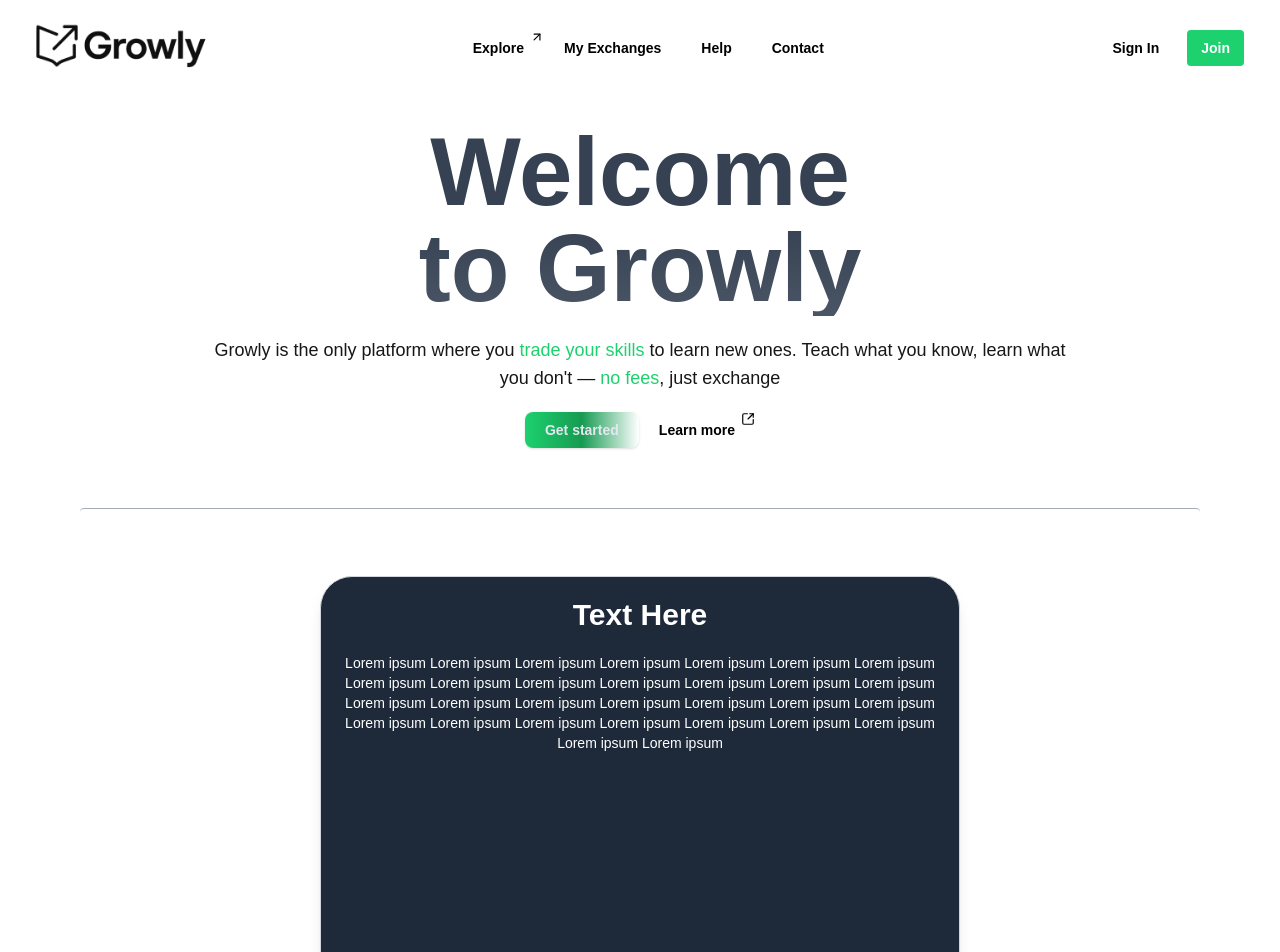
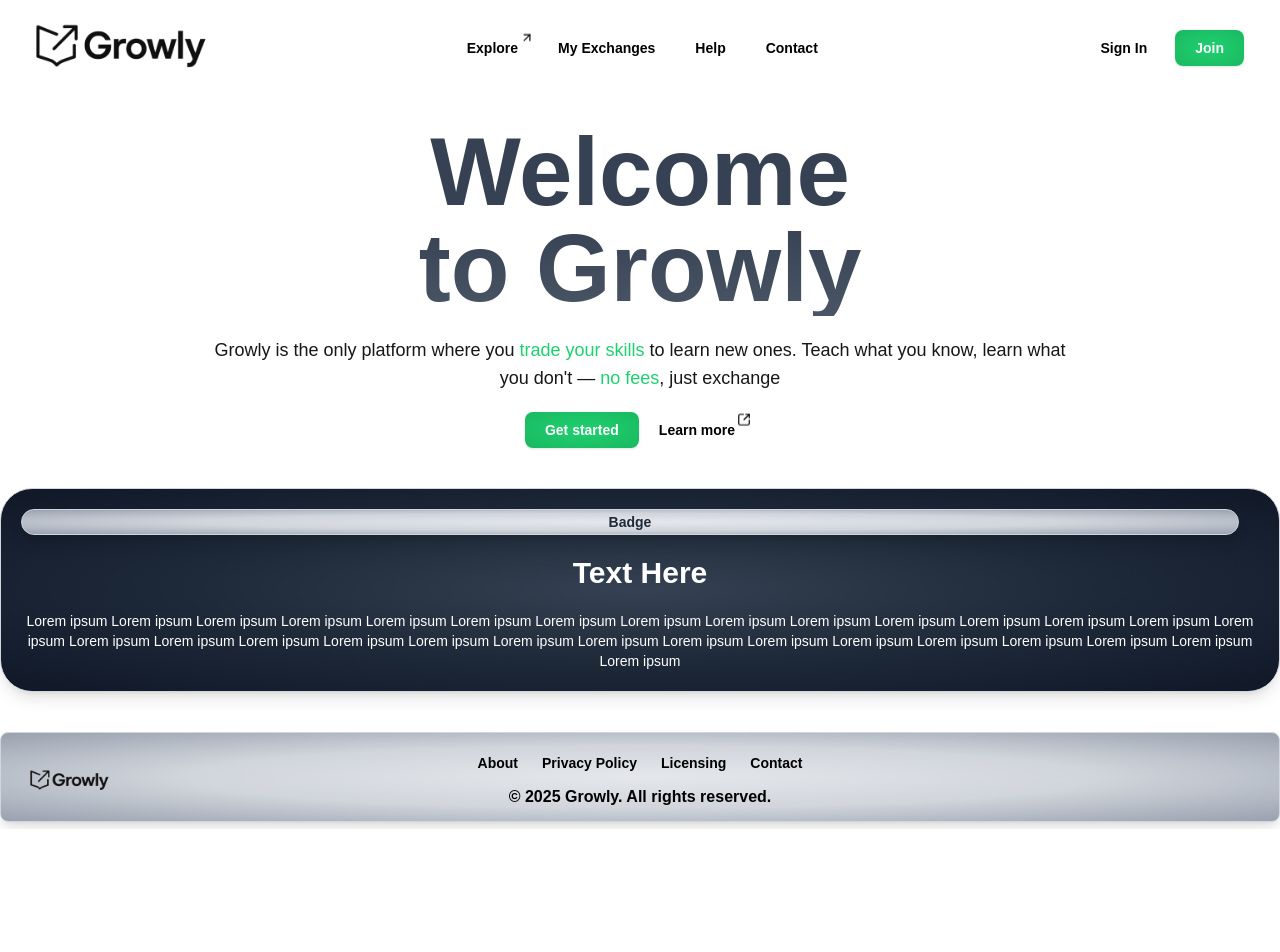
Before and after one commit to ianrtt/growly, a Next.js app: page / in a window 1280 px wide. Shown: the top 952 px of the page. After the commit the page ends 829 px from the top, so only its background shows below. Built offline with nearby package versions, Linux system fonts and the light colour scheme.

Commit message:
feat: new section&footer

```diff
--- a/jsconfig.json
+++ b/jsconfig.json
@@ -1,7 +1,9 @@
 {
   "compilerOptions": {
     "paths": {
-      "@/*": ["./src/*"]
+      "@/*": ["./src/*"],
+      "@pg/*": ["./src/components/page/*"],
+      "@ui/*": ["./src/components/ui/*"]
     }
   }
 }
--- a/src/app/globals.css
+++ b/src/app/globals.css
@@ -8,11 +8,10 @@
 @theme {
   /* Growly  */
   --color-growly-main: #1dd16e;
-  --color-growly-main-darker: #179b52;
-  --color-growly-main-almDark: #1bb962;
-  --color-growly-white: #ffffff;
+  --color-growly-main-darker: #1dc468;
+  --color-growly-main-almDark: #19b860;
+  --color-growly-white: #fff;
   --color-growly-contrast: #dddddd;
-  /* */
 }
 
 @media (prefers-color-scheme: dark) {
--- a/src/app/layout.jsx
+++ b/src/app/layout.jsx
@@ -1,7 +1,7 @@
 import { Geist, Geist_Mono } from "next/font/google";
 import "./globals.css";
-import Navbar from '@/components/page/Navbar';
-import Footer from '@/components/page/Footer';
+import Navbar from '@pg/Navbar';
+import Footer from '@pg/Footer';
 
 const geistSans = Geist({
   variable: "--font-geist-sans",
@@ -55,7 +55,7 @@
     siteName: "Growly",
     images: [
       {
-        url: "/assets/g_growly.webp",
+        url: "/assets/growly.webp",
         width: 1200,
         height: 630,
         alt: "Growly - Knowledge exchange platform."
@@ -68,7 +68,7 @@
     card: "summary_large_image",
     title: info.title,
     description: info.description,
-    images: ["/assets/g_growly.webp"],
+    images: ["/assets/growly.webp"],
   },
   alternates: {
     canonical: info.url
--- a/src/app/page.jsx
+++ b/src/app/page.jsx
@@ -1,4 +1,4 @@
-import Main from '@/components/page/Main';
+import Main from '@pg/Main';
 
 export default function Home(){
     return (
--- a/src/components/page/Footer.jsx
+++ b/src/components/page/Footer.jsx
@@ -1,7 +1,26 @@
+import ContentBlock from "@ui/ContentBlock";
+
 export default function Footer(){
     return (
-        <footer className="bg-gray-600 text-white text-center font-semibold p-3">
-          &copy; {new Date().getFullYear()} Growly. All rights reserved.
-        </footer>
+      <footer>
+          <ContentBlock variant={'light'} h={'max'} w={'full'} round={'lg'} >
+            <img src="assets/growly.webp" className="absolute h-24 mx-5" alt="Growly Logo" />
+            <ul className="flex justify-center m-5 text-sm font-semibold text-black sm:mb-0 dark:text-gray-400">
+                <li>
+                    <a href="#" className="hover:underline me-4 md:me-6">About</a>
+                </li>
+                <li>
+                    <a href="#" className="hover:underline me-4 md:me-6">Privacy Policy</a>
+                </li>
+                <li>
+                    <a href="#" className="hover:underline me-4 md:me-6">Licensing</a>
+                </li>
+                <li>
+                    <a href="#" className="hover:underline">Contact</a>
+                </li>
+            </ul>
+            <p className="my-3 text-black text-center font-semibold">&copy; {new Date().getFullYear()} Growly. All rights reserved.</p>
+          </ContentBlock>
+      </footer>
     );
 }
--- a/src/components/page/Main.jsx
+++ b/src/components/page/Main.jsx
@@ -1,7 +1,8 @@
-import ActionText from "@/components/ui/ActionText";
 import { ArrowUpRightFromSquare } from "lucide-react";
-import ShinyButton from "@/components/ui/ShinyButton";
-import Separator from "../ui/Separator";
+
+import ActionText from "@ui/ActionText";
+import ShinyButton from "@ui/ShinyButton";
+import ContentBlock from "@ui/ContentBlock";
 
 export default function Main(){
     return (
@@ -24,10 +25,15 @@
             </div>
           </section>
 
-          <Separator />
+          <section id='in-block' className="flex flex-col items-center justify-center text-center my-10">
+            <ContentBlock variant={"dark"} >
 
-          <section id='in-block' className="w-full flex flex-col items-center justify-start text-center my-10">
-            <div className="border border-gray-300 shadow-lg w-1/2 min-h-screen bg-gray-800 rounded-4xl text-white">
+            <div id="badge" className="my-5 ml-5 mr-10 rounded-4xl">
+                <ContentBlock variant={"light"} w={'1/4'} >
+                <span className="text-gray-800 text-sm font-bold">Badge</span>
+              </ContentBlock>
+            </div>
+
             <h1 className="m-5 font-bold text-3xl">Text Here</h1>
             <p className="m-5 font-medium text-sm">
               Lorem ipsum Lorem ipsum Lorem ipsum Lorem ipsum Lorem ipsum Lorem ipsum
@@ -36,7 +42,7 @@
               Lorem ipsum Lorem ipsum Lorem ipsum Lorem ipsum Lorem ipsum Lorem ipsum
               Lorem ipsum Lorem ipsum Lorem ipsum Lorem ipsum Lorem ipsum Lorem ipsum
             </p>
-            </div>
+            </ContentBlock>
           </section>
 
         </main>
--- a/src/components/page/Navbar.jsx
+++ b/src/components/page/Navbar.jsx
@@ -1,12 +1,13 @@
-import NButton from "@/components/ui/NButton";
-import ActionText from "@/components/ui/ActionText";
 import { ArrowUpRight } from "lucide-react";
+
+import ShinyButton from "@ui/ShinyButton";
+import ActionText from "@ui/ActionText";
 
 export default function Navbar(){
     return (
         <header>
           <nav className="flex justify-between rounded-full items-center bg-growly-white text-black font-bold p-4 mt-4 mb-6 h-16 w-4/4 mx-auto">
-            <img src="assets/g_growly.webp" alt="" className="h-fit w-1/6"/>
+            <img src="assets/growly.webp" alt="" className="h-fit w-1/6"/>
             <div className="flex items-center">
               <ul className="flex pr-5">
                 <li><ActionText page={'explore'} text={'Explore'} Icon={ArrowUpRight} /></li>
@@ -18,7 +19,7 @@
             <div>
               <ul className="flex gap-2 pr-5 text-white">
               <li><ActionText text={'Sign In'} /></li>
-              <li><NButton text={'Join'} /></li>
+              <li><ShinyButton text={'Join'} /></li>
             </ul>
             </div>
           </nav>
--- a/src/components/ui/ActionText.jsx
+++ b/src/components/ui/ActionText.jsx
@@ -1,8 +1,8 @@
 export default function DefaultText({ page, text, Icon }){
     return (
-        <a href={page ?? '#'} className="relative inline-block text-sm p-2 px-4 mx-1 text-black rounded-sm font-bold bg-transparent hover:bg-gray-100">
+        <a href={page ?? '#'} className="group relative inline-block text-sm p-2 px-4 mx-1 text-black rounded-sm font-bold bg-transparent hover:bg-gray-100">
         {text}
-        {Icon && <Icon size={14} color="black" className="absolute top-0 right-0 translate-x-1 -translate-y-0" />}
+        {Icon && <Icon size={14} color="black" className="absolute top-1 right-1 translate-x-1 -translate-y-0 animate-bounce [animation-duration:5s]" />}
         </a>
     );
 }
--- /dev/null
+++ b/src/components/ui/ContentBlock.jsx
@@ -0,0 +1,14 @@
+const gradients = {
+    dark: "from-gray-700 via-gray-800 to-gray-900",
+    light: "from-gray-200 via-gray-300 to-gray-400",
+};
+
+export default function ContentBlock({ variant, children, h, w, round}){
+    return(
+        <>
+        <div className={`border border-gray-300 shadow-lg w-${w ?? '1/2'} min-h-${h ?? 'screen'} bg-radial ${gradients[variant]} rounded-${round ?? '4xl'} text-white`}>
+        {children}
+        </div>
+        </>
+    );
+}
--- a/src/components/ui/Separator.jsx
+++ /dev/null
@@ -1,7 +0,0 @@
-export default function Separator(){
-    return(
-    <>
-    <hr className="my-15 border-gray-500 h-2 w-7/8 mx-auto opacity-60 rounded-2xl" />
-    </>
-    )
-}
--- a/src/components/ui/ShinyButton.jsx
+++ b/src/components/ui/ShinyButton.jsx
@@ -1,8 +1,8 @@
-export default function DefaultText({ page, text, Icon }){
+export default function DefaultText({ text }){
     return (
         <>
         <a href="#" className=
-        "inline-flex justify-center whitespace-nowrap rounded-lg px-5 py-2 text-sm font-semibold text-slate-200 dark:text-slate-800 bg-gradient-to-r from-growly-main via-growly-main-darker to-growly-main-darker+ dark:from-slate-200 dark:to-slate-100 dark:hover:bg-slate-100 shadow focus:outline-none focus:ring focus:ring-slate-500/50 focus-visible:outline-none focus-visible:ring focus-visible:ring-slate-500/50 relative before:absolute before:inset-0 before:rounded-[inherit] before:bg-[linear-gradient(45deg,transparent_25%,theme(colors.white/.2)_50%,transparent_75%,transparent_100%)] dark:before:bg-[linear-gradient(45deg,transparent_25%,theme(colors.white)_50%,transparent_75%,transparent_100%)] before:bg-[length:250%_250%,100%_100%] before:bg-[position:200%_0,0_0] before:bg-no-repeat before:[transition:background-position_0s_ease] hover:before:bg-[position:-100%_0,0_0] hover:before:duration-[1500ms]">
+        "inline-flex justify-center whitespace-nowrap rounded-lg px-5 py-2 text-sm font-semibold text-white dark:text-slate-800 bg-radial from-growly-main via-growly-main-darker to-growly-main-almDark dark:from-slate-200 dark:to-slate-100 dark:hover:bg-white shadow focus:outline-none focus:ring focus:ring-slate-500/50 focus-visible:outline-none focus-visible:ring focus-visible:ring-slate-500/50 relative before:absolute before:inset-0 before:rounded-[inherit] before:bg-[linear-gradient(45deg,transparent_25%,theme(colors.white/.2)_50%,transparent_75%,transparent_100%)] dark:before:bg-[linear-gradient(45deg,transparent_25%,theme(colors.white)_50%,transparent_75%,transparent_100%)] before:bg-[length:250%_250%,100%_100%] before:bg-[position:200%_0,0_0] before:bg-no-repeat before:[transition:background-position_0s_ease] hover:before:bg-[position:-100%_0,0_0] hover:before:duration-[1500ms]">
         {text}
         </a>
         </>
```
Also changed, not shown: public/assets/growly.webp (renamed from public/assets/g_growly.webp).
